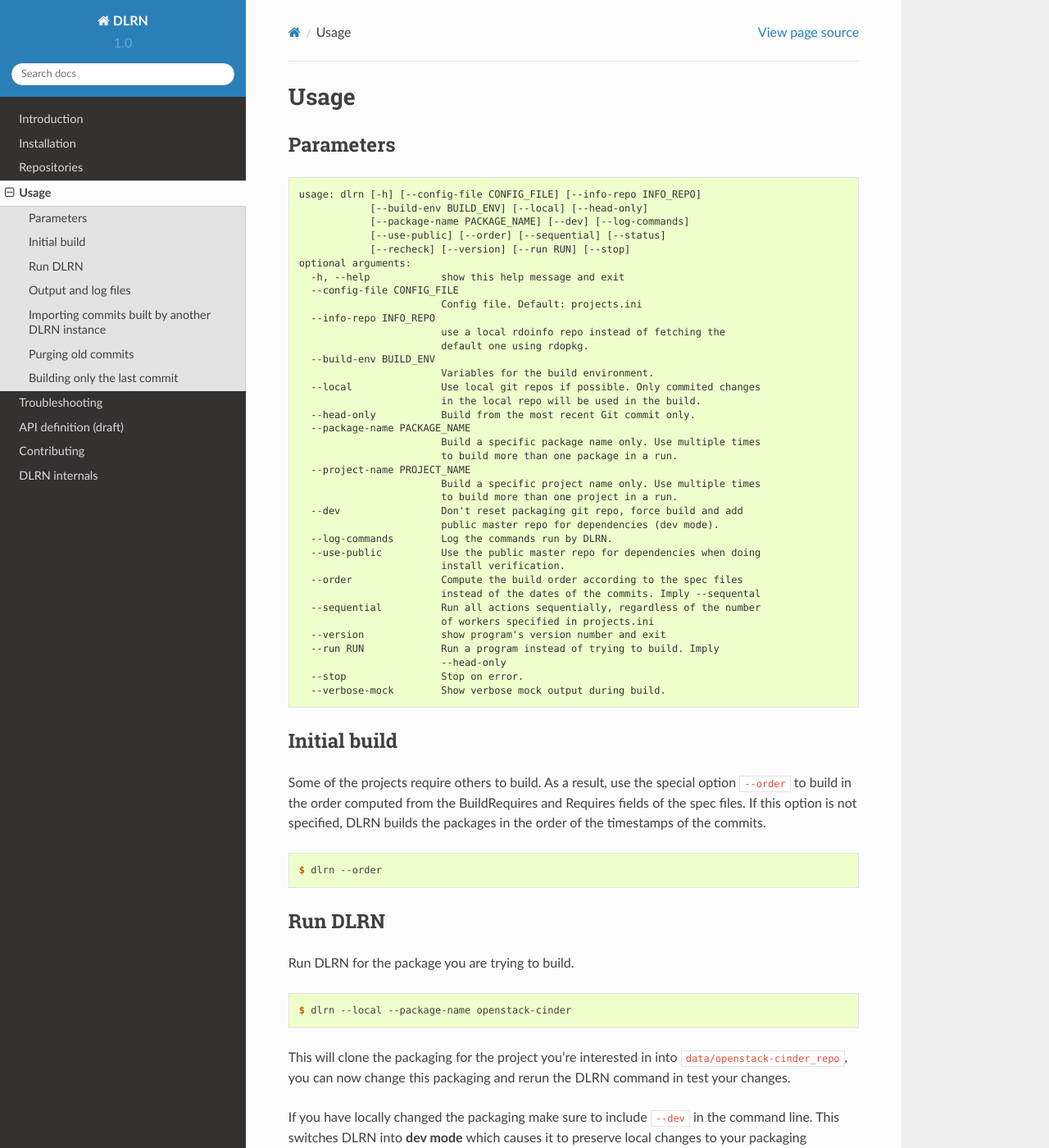
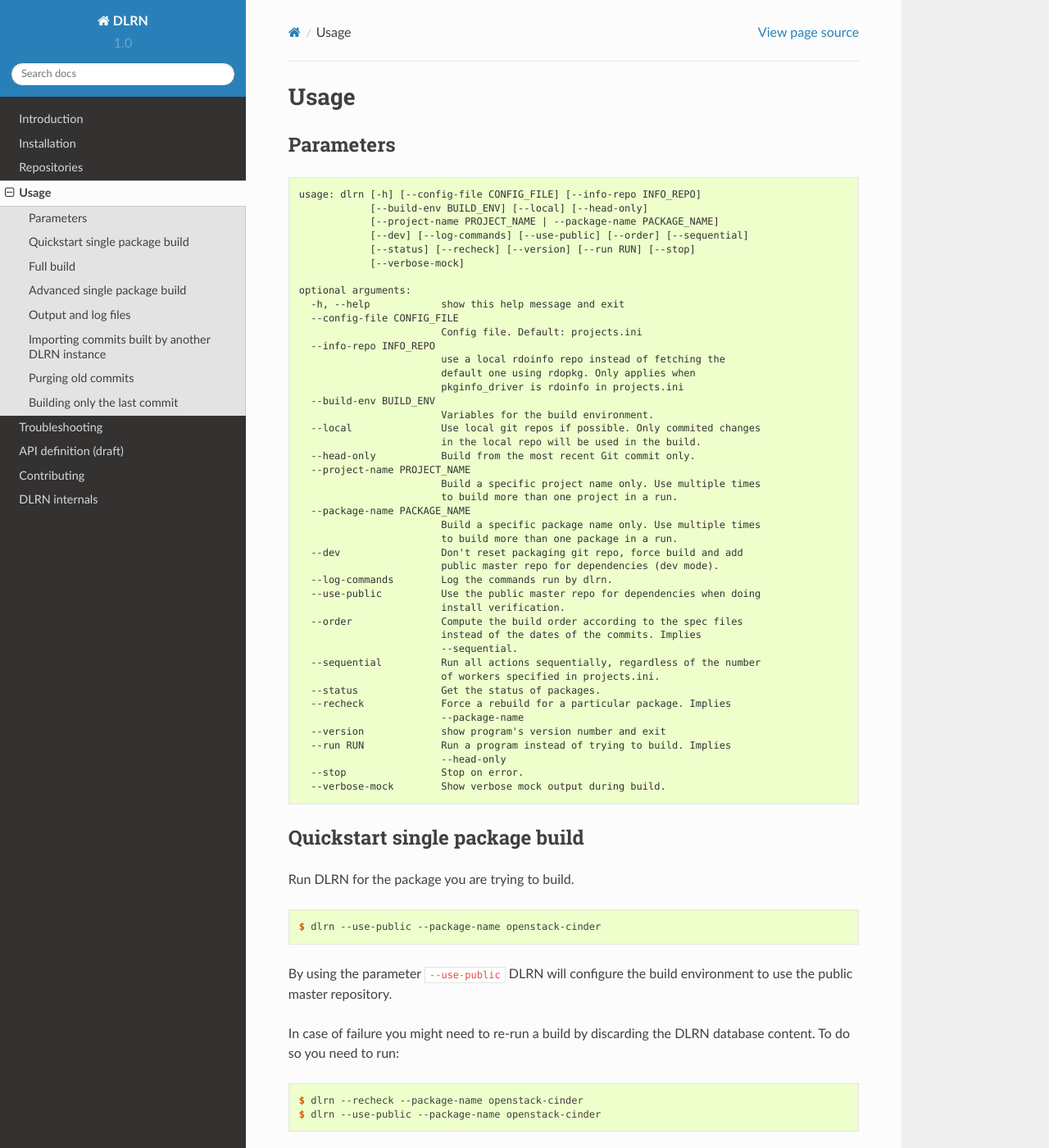
Before and after one commit to softwarefactory-project/DLRN, a Sphinx documentation site: the page built from doc/source/usage.rst, in a window 1280 px wide and 1400 px high. Shown: the whole window at 82% size. Built offline with Sphinx 7.4.7 and the Read the Docs theme 2.0.0, drawn with Linux system fonts in a browser that asks for light colours; some of the changed text lies outside the part shown.

Commit message:
Some small fixes in doc/ and command lines help
- Remove duplicate pkginfo_driver description.
- Fix external link layout issues.
- Fix DLRN usage not up to date.
- Fix layout issue of dlrn-remote usage.
- Renamed some title in the usage doc.
- Add a 'Single package build' section.
- Fix missing spaces in command line help of dlrn.

Change-Id: I9d556baff1efc8ef8198f2d05bb7b6661f2cb196

```diff
--- a/doc/source/usage.rst
+++ b/doc/source/usage.rst
@@ -9,45 +9,72 @@
 
     usage: dlrn [-h] [--config-file CONFIG_FILE] [--info-repo INFO_REPO]
                 [--build-env BUILD_ENV] [--local] [--head-only]
-                [--package-name PACKAGE_NAME] [--dev] [--log-commands]
-                [--use-public] [--order] [--sequential] [--status]
-                [--recheck] [--version] [--run RUN] [--stop]
+                [--project-name PROJECT_NAME | --package-name PACKAGE_NAME]
+                [--dev] [--log-commands] [--use-public] [--order] [--sequential]
+                [--status] [--recheck] [--version] [--run RUN] [--stop]
+                [--verbose-mock]
+
     optional arguments:
       -h, --help            show this help message and exit
       --config-file CONFIG_FILE
                             Config file. Default: projects.ini
       --info-repo INFO_REPO
                             use a local rdoinfo repo instead of fetching the
-                            default one using rdopkg.
+                            default one using rdopkg. Only applies when
+                            pkginfo_driver is rdoinfo in projects.ini
       --build-env BUILD_ENV
                             Variables for the build environment.
       --local               Use local git repos if possible. Only commited changes
                             in the local repo will be used in the build.
       --head-only           Build from the most recent Git commit only.
+      --project-name PROJECT_NAME
+                            Build a specific project name only. Use multiple times
+                            to build more than one project in a run.
       --package-name PACKAGE_NAME
                             Build a specific package name only. Use multiple times
                             to build more than one package in a run.
-      --project-name PROJECT_NAME
-                            Build a specific project name only. Use multiple times
-                            to build more than one project in a run.
       --dev                 Don't reset packaging git repo, force build and add
                             public master repo for dependencies (dev mode).
-      --log-commands        Log the commands run by DLRN.
+      --log-commands        Log the commands run by dlrn.
       --use-public          Use the public master repo for dependencies when doing
                             install verification.
       --order               Compute the build order according to the spec files
-                            instead of the dates of the commits. Imply --sequental
+                            instead of the dates of the commits. Implies
+                            --sequential.
       --sequential          Run all actions sequentially, regardless of the number
-                            of workers specified in projects.ini
+                            of workers specified in projects.ini.
+      --status              Get the status of packages.
+      --recheck             Force a rebuild for a particular package. Implies
+                            --package-name
       --version             show program's version number and exit
-      --run RUN             Run a program instead of trying to build. Imply
+      --run RUN             Run a program instead of trying to build. Implies
                             --head-only
       --stop                Stop on error.
       --verbose-mock        Show verbose mock output during build.
 
 
-Initial build
--------------
+Quickstart single package build
+-------------------------------
+
+Run DLRN for the package you are trying to build.
+
+.. code-block:: shell-session
+
+    $ dlrn --use-public --package-name openstack-cinder
+
+By using the parameter ``--use-public`` DLRN will configure the build
+environment to use the public master repository.
+
+In case of failure you might need to re-run a build by discarding the
+DLRN database content. To do so you need to run:
+
+.. code-block:: shell-session
+
+    $ dlrn --recheck --package-name openstack-cinder
+    $ dlrn --use-public --package-name openstack-cinder
+
+Full build
+----------
 
 Some of the projects require others to build. As a result, use the
 special option ``--order`` to build in the order computed from the
@@ -60,8 +87,8 @@
     $ dlrn --order
 
 
-Run DLRN
---------
+Advanced single package build
+----------------------------
 
 Run DLRN for the package you are trying to build.
 
@@ -71,6 +98,9 @@
 
 This will clone the packaging for the project you’re interested in into ``data/openstack-cinder_repo``,
 you can now change this packaging and rerun the DLRN command in test your changes.
+
+This command expects build and runtime dependencies to be found in previously
+built repositories (during the initial full build).
 
 If you have locally changed the packaging make sure to include ``--dev`` in the command line.
 This switches DLRN into **dev mode** which causes it to preserve local changes to your
@@ -104,18 +134,18 @@
 
 .. code-block:: console
 
-usage: dlrn-remote [-h] [--config-file CONFIG_FILE] --repo-url REPO_URL [--info-repo INFO_REPO]
+    usage: dlrn-remote [-h] [--config-file CONFIG_FILE] --repo-url REPO_URL [--info-repo INFO_REPO]
 
-arguments:
-  -h, --help            show this help message and exit
-  --config-file CONFIG_FILE
-                        Config file. Default: projects.ini
-  --repo-url REPO_URL   Base repository URL for remotely generated repo
-                        (required)
-  --info-repo INFO_REPO
-                        use a local rdoinfo repo instead of fetching the
-                        default one using rdopkg. Only applies when
-                        pkginfo_driver is rdoinfo in projects.ini
+    arguments:
+      -h, --help            show this help message and exit
+      --config-file CONFIG_FILE
+                            Config file. Default: projects.ini
+      --repo-url REPO_URL   Base repository URL for remotely generated repo
+                            (required)
+      --info-repo INFO_REPO
+                            use a local rdoinfo repo instead of fetching the
+                            default one using rdopkg. Only applies when
+                            pkginfo_driver is rdoinfo in projects.ini
 
 An example command-line would be:
 
```
Also changed, not shown: doc/source/installation.rst (+6 -7 lines), 1 other file.
